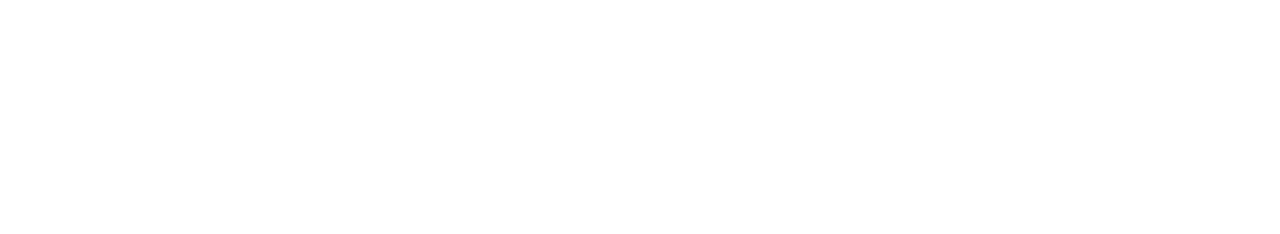
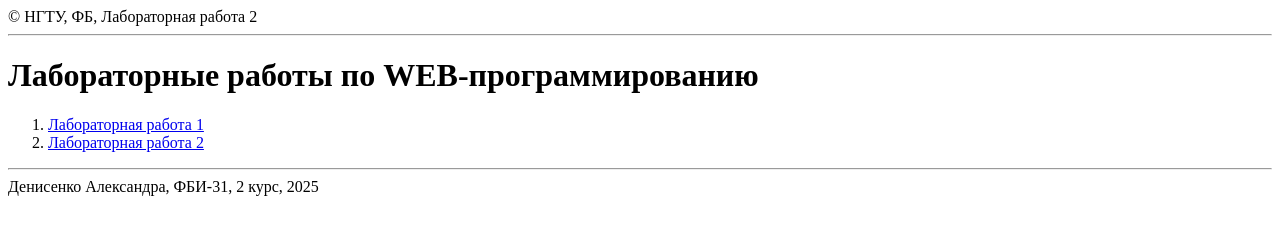
Before and after one commit to nesssai/web-front-labs-denisenko, a plain HTML site: page index.html in a window 1280 px wide. Drawn offline with Linux system fonts and the light colour scheme.

Commit message:
Меню на все лабораторные

```diff
--- a/index.html
+++ b/index.html
@@ -6,6 +6,27 @@
         <title>Денисенко Александра Юрьевна. Лабораторные работы по WEB-программированию</title>
     </head>
     <body>
+        <header>
+            &copy; НГТУ, ФБ, Лабораторная работа 2
+            <hr>
+        </header>
 
+        <main>
+            <h1>Лабораторные работы по WEB-программированию</h1>
+
+            <ol>
+                <li>
+                    <a href="lab1/lab1.html">Лабораторная работа 1</a>
+                </li>
+                <li>
+                    <a href="lab2/lab2.html">Лабораторная работа 2</a>
+                </li>
+            </ol>
+        </main>
+
+        <footer>
+            <hr>
+            Денисенко Александра, ФБИ-31, 2 курс, 2025
+        </footer>
     </body>
 </html>
```
Lines whose indentation alone changed are shown as unchanged.
